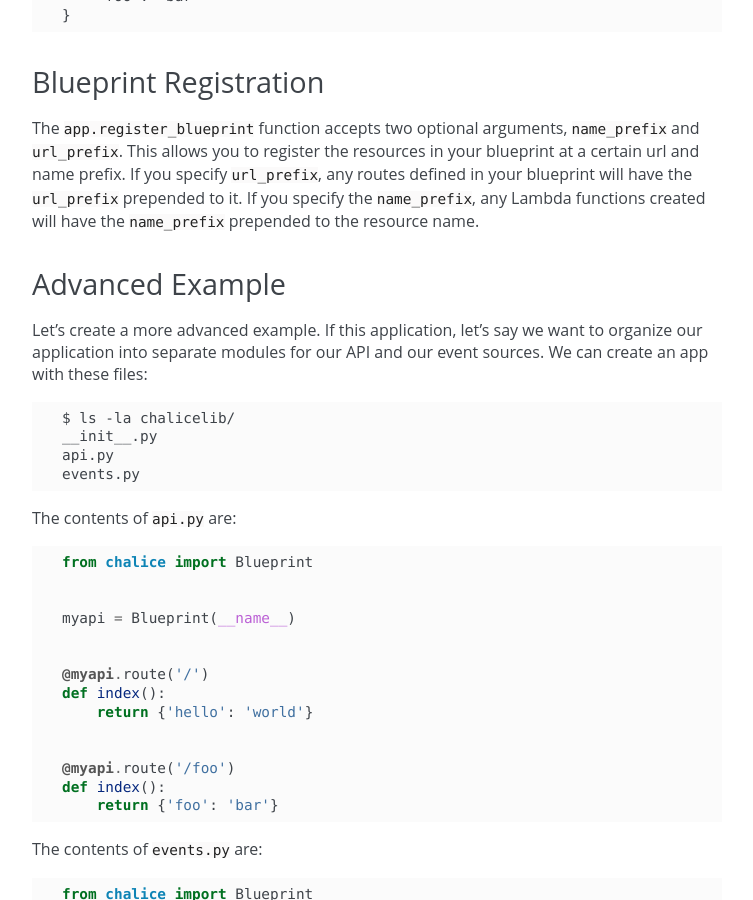
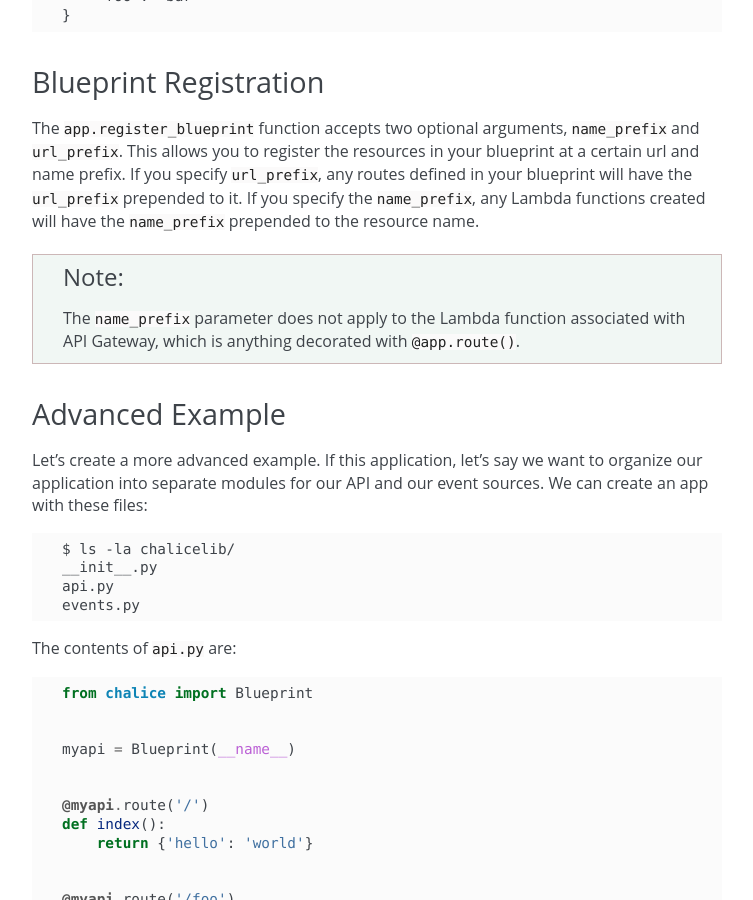
Before and after one commit to aws/chalice, a Sphinx documentation site: the page built from docs/source/topics/blueprints.rst, in a window 1280 px wide and 900 px high, scrolled down 2497 px. Shown: the whole window, without its empty margins (398-1151 px from the left). Built offline with Sphinx 7.4.7, drawn with Linux system fonts in a browser that asks for light colours; pages that are not in the unit, such as notebooks, are missing from menus.

Commit message:
Add note about name_prefix in blueprints registration
Closes #1111.

```diff
--- a/docs/source/topics/blueprints.rst
+++ b/docs/source/topics/blueprints.rst
@@ -147,6 +147,12 @@
 ``url_prefix`` prepended to it.  If you specify the ``name_prefix``, any Lambda
 functions created will have the ``name_prefix`` prepended to the resource name.
 
+.. note::
+
+  The ``name_prefix`` parameter does not apply to the Lambda function
+  associated with API Gateway, which is anything decorated with
+  ``@app.route()``.
+
 
 Advanced Example
 ----------------
```
